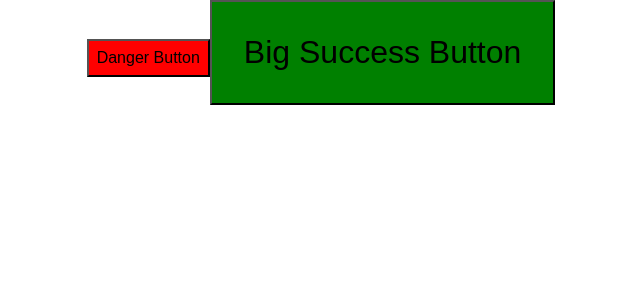
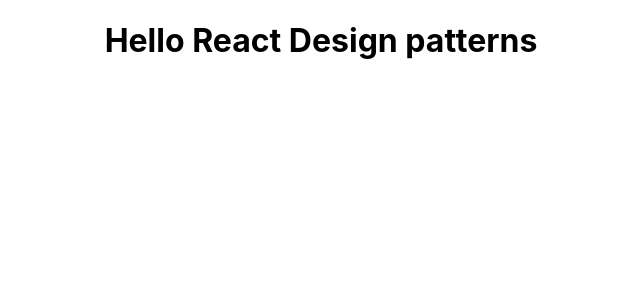
Before and after one commit to G1anpierre/react-design-patterns, a React (Create React App) app: page / in a window 1280 px wide. Shown: the top 300 px of the page, without its empty margins (319-959 px from the left). Built offline with nearby package versions, Linux system fonts and the light colour scheme.

Commit message:
Hello react design patterns

```diff
--- a/src/App.js
+++ b/src/App.js
@@ -1,11 +1,9 @@
 import './App.css'
-import {DangerButton, BigSuccessButton} from './Button'
 
 function App() {
   return (
     <div className="App">
-      <DangerButton text="Danger Button" />
-      <BigSuccessButton text="Big Success Button" />
+      <h1>Hello React Design patterns</h1>
     </div>
   )
 }
--- a/src/Button.js
+++ /dev/null
@@ -1,22 +0,0 @@
-export const Button = ({size, color, text, children, ...props}) => {
-  return (
-    <button
-      style={{
-        padding: size === 'large' ? '32px' : '8px',
-        fontSize: size === 'large' ? '32px' : '16px',
-        backgroundColor: color,
-      }}
-      {...props}
-    >
-      {text}
-    </button>
-  )
-}
-
-export const DangerButton = props => {
-  return <Button {...props} color="red" />
-}
-
-export const BigSuccessButton = props => {
-  return <Button {...props} size="large" color="green" />
-}
```
